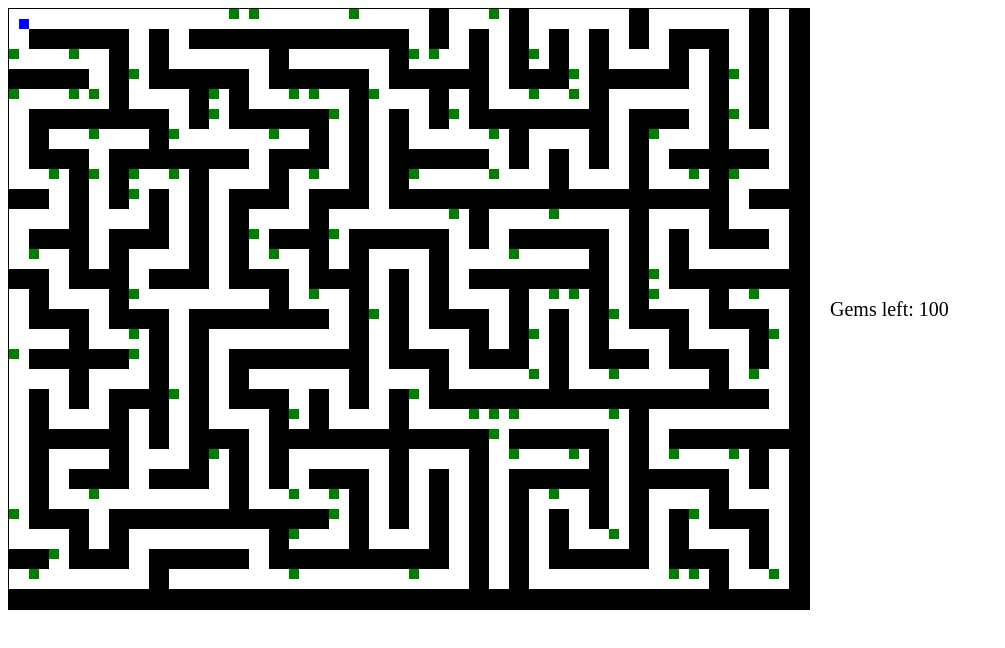
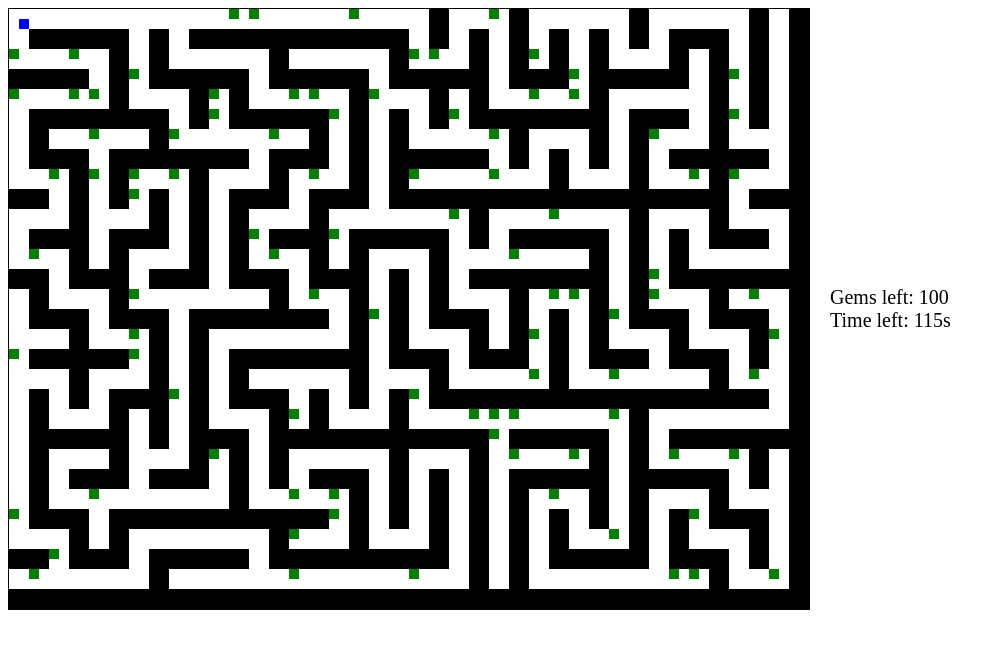
Before and after one commit to jgeekw/gemgame, a plain HTML site: page game.html in a window 1280 px wide. Shown: the whole page, without its empty margins (0-1005 px from the left). Drawn offline with Linux system fonts and the light colour scheme.

Commit message:
Update game.html

```diff
--- a/game.html
+++ b/game.html
@@ -3,7 +3,7 @@
 <head>
     <meta charset="UTF-8">
     <meta name="viewport" content="width=device-width, initial-scale=1.0">
-    <title>My Web Game</title>
+    <title>Gem Maze Adventure</title>
     <style>
         canvas {
             border: 1px solid black;
@@ -13,6 +13,10 @@
             align-items: center;
         }
         #counter {
+            margin-left: 20px;
+            font-size: 20px;
+        }
+        #timer {
             margin-left: 20px;
             font-size: 20px;
         }
@@ -35,7 +39,10 @@
 <body>
     <div id="gameContainer">
         <canvas id="gameCanvas" width="800" height="600"></canvas>
-        <div id="counter">Gems left: 100</div>
+        <div>
+            <div id="counter">Gems left: 100</div>
+            <div id="timer">Time left: 120s</div>
+        </div>
     </div>
     <div id="modal">
         <p>Congratulations! You found them all.</p>
```
